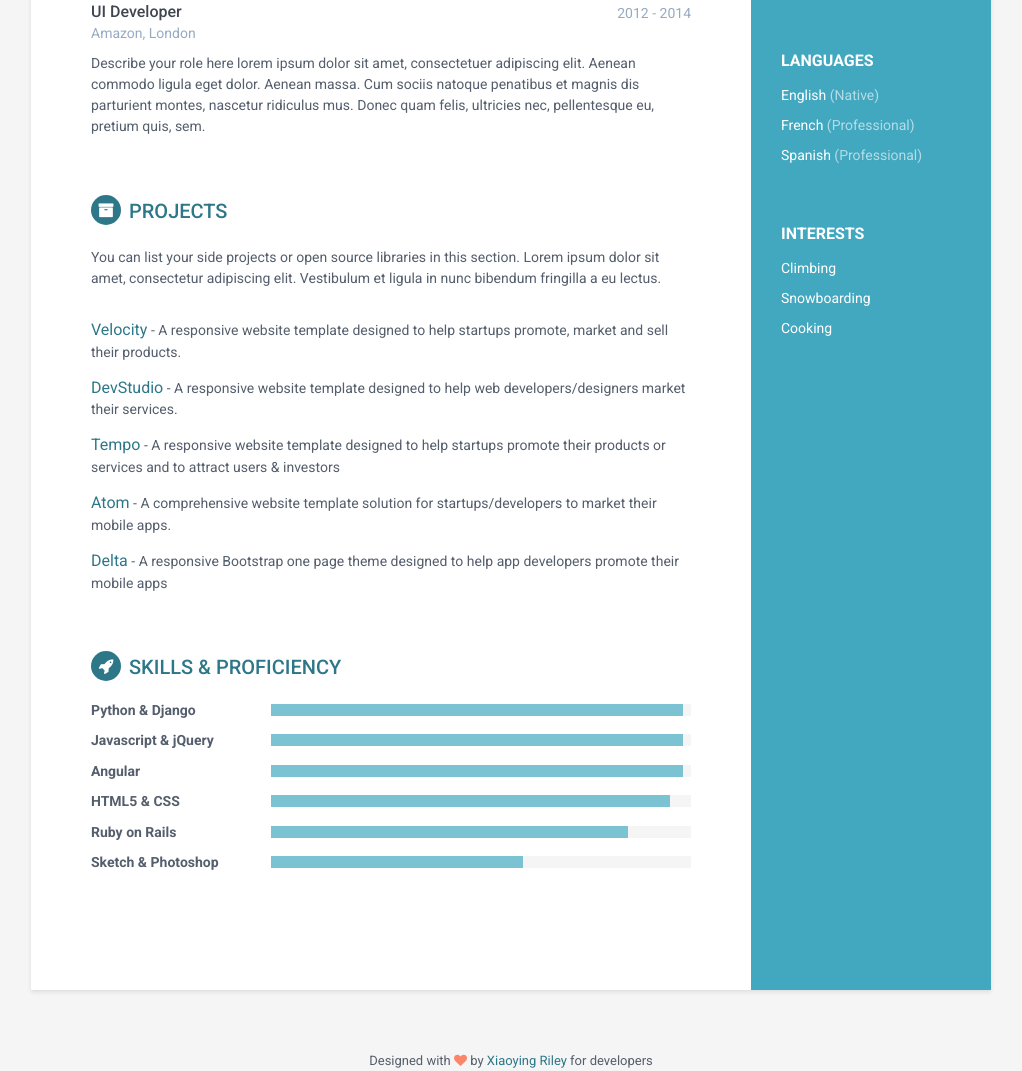
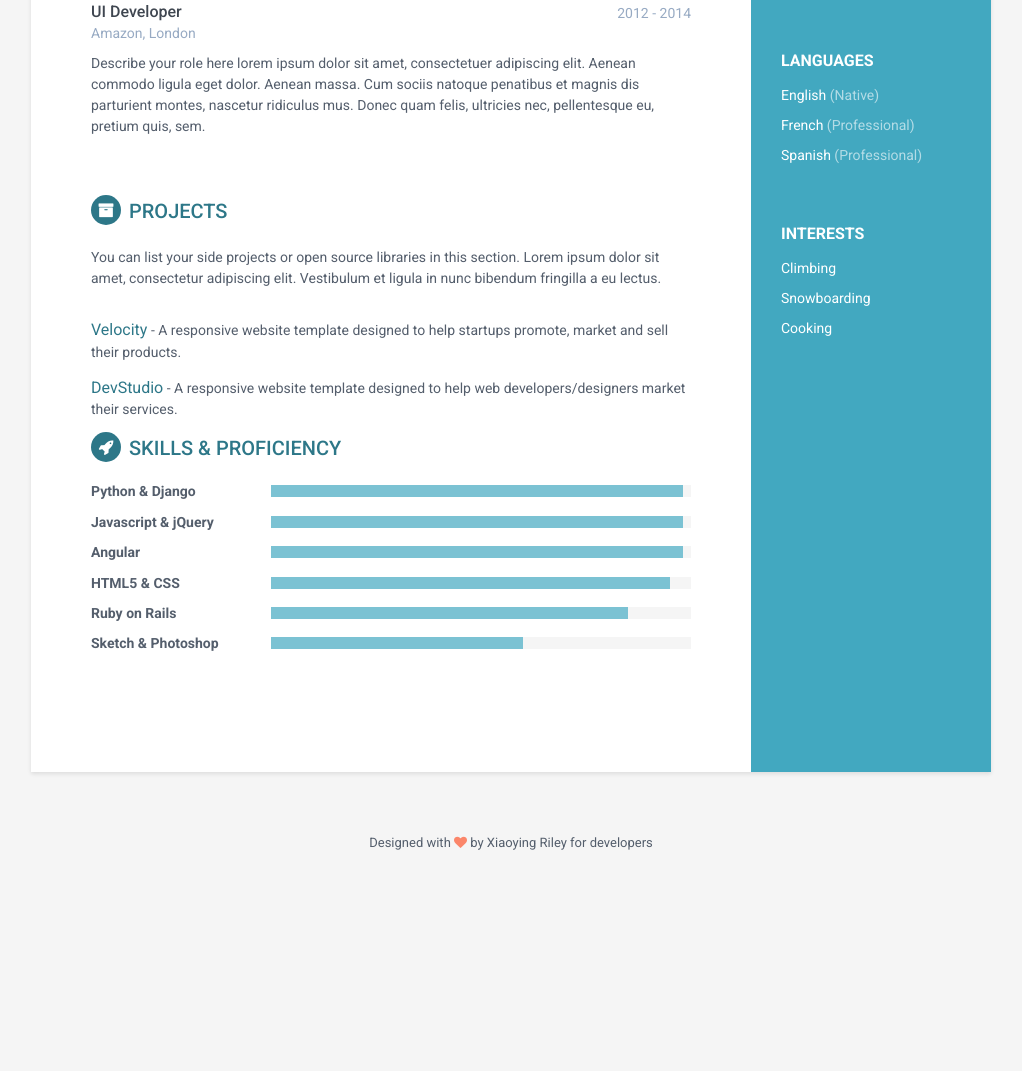
Before and after one commit to artemii96/site.github.io, a plain HTML site: page index.html in a window 1280 px wide. Shown: the part 731-1802 px from the top of the page, without its empty margins (129-1151 px from the left). After the commit the page ends 1645 px from the top, so only its background shows below. Drawn offline with Linux system fonts and the light colour scheme.

Commit message:
Update index.html

```diff
--- a/index.html
+++ b/index.html
@@ -147,16 +147,6 @@
                     <span class="project-title"><a href="http://themes.3rdwavemedia.com/website-templates/responsive-bootstrap-theme-web-development-agencies-devstudio/" target="_blank">DevStudio</a></span> -
                     <span class="project-tagline">A responsive website template designed to help web developers/designers market their services. </span>
                 </div><!--//item-->
-                <div class="item">
-                    <span class="project-title"><a href="http://themes.3rdwavemedia.com/website-templates/responsive-bootstrap-theme-for-startups-tempo/" target="_blank">Tempo</a></span> - <span class="project-tagline">A responsive website template designed to help startups promote their products or services and to attract users &amp; investors</span>
-                </div><!--//item-->
-                <div class="item">
-                    <span class="project-title"><a href="hhttp://themes.3rdwavemedia.com/website-templates/responsive-bootstrap-theme-mobile-apps-atom/" target="_blank">Atom</a></span> - <span class="project-tagline">A comprehensive website template solution for startups/developers to market their mobile apps. </span>
-                </div><!--//item-->
-                <div class="item">
-                    <span class="project-title"><a href="http://themes.3rdwavemedia.com/website-templates/responsive-bootstrap-theme-for-mobile-apps-delta/" target="_blank">Delta</a></span> - <span class="project-tagline">A responsive Bootstrap one page theme designed to help app developers promote their mobile apps</span>
-                </div><!--//item-->
-            </section><!--//section-->
 
             <section class="skills-section section">
                 <h2 class="section-title"><i class="fa fa-rocket"></i>Skills &amp; Proficiency</h2>
@@ -218,7 +208,7 @@
     <footer class="footer">
         <div class="text-center">
                 <!--/* This template is released under the Creative Commons Attribution 3.0 License. Please keep the attribution link below when using for your own project. Thank you for your support. :) If you'd like to use the template without the attribution, you can check out other license options via our website: themes.3rdwavemedia.com */-->
-                <small class="copyright">Designed with <i class="fa fa-heart"></i> by <a href="http://themes.3rdwavemedia.com" target="_blank">Xiaoying Riley</a> for developers</small>
+                <small class="copyright">Designed with <i class="fa fa-heart"></i> by Xiaoying Riley</a> for developers</small>
         </div><!--//container-->
     </footer><!--//footer-->
 
```
